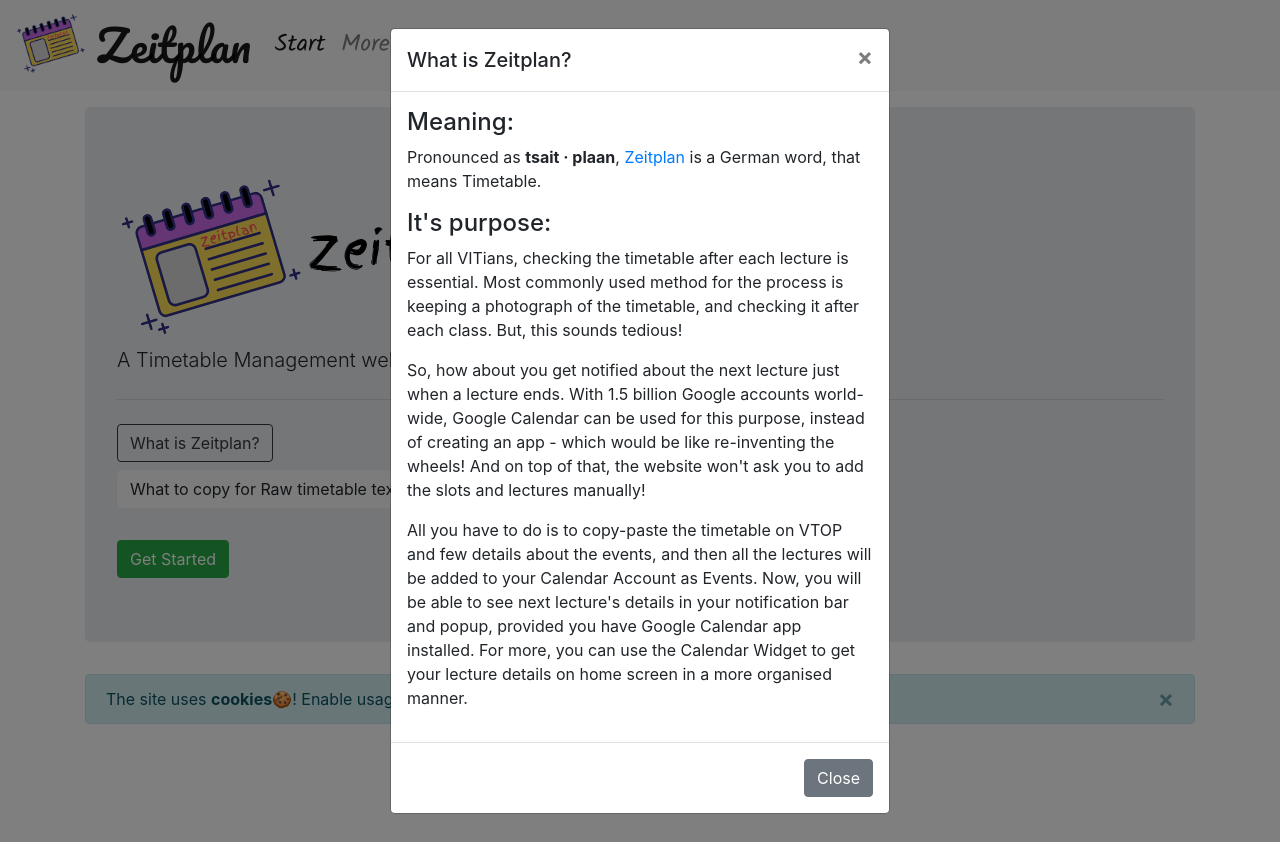
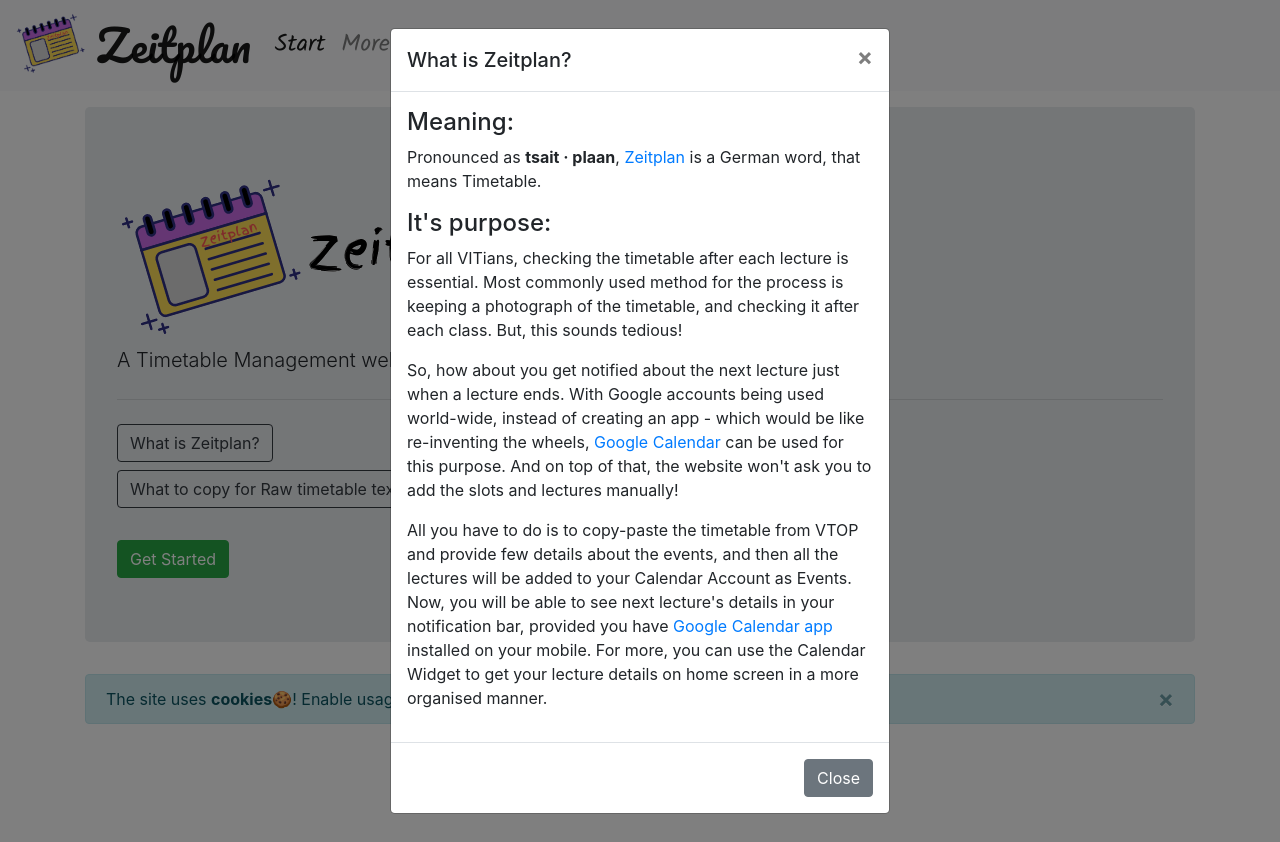
Before and after one commit to RAvengineer/Zeitplan, a Flask app: page / in a window 1280 px wide, after a click on "What is Zeitplan?". Run offline with Flask 2, Linux system fonts and the light colour scheme; some libraries are stand-ins or nearby versions.

Commit message:
home.html: Modify design

```diff
--- a/Zeitplan/templates/home.html
+++ b/Zeitplan/templates/home.html
@@ -34,11 +34,11 @@
                     For all VITians, checking the timetable after each lecture is essential. Most commonly used method for the process is keeping a photograph of the timetable, and checking it after each class. But, this sounds tedious!
                 </p>
                 <p>
-                    So, how about you get notified about the next lecture just when a lecture ends. With 1.5 billion Google accounts world-wide, Google Calendar can be used for this purpose, instead of creating an app - which would be like re-inventing the wheels! And on top of that, the website won't ask you to add the slots and lectures manually!
+                    So, how about you get notified about the next lecture just when a lecture ends. With Google accounts being used world-wide, instead of creating an app - which would be like re-inventing the wheels, <a href="https://calendar.google.com/">Google Calendar</a> can be used for this purpose. And on top of that, the website won't ask you to add the slots and lectures manually!
                 </p>
                 <p>
-                    All you have to do is to copy-paste the timetable on VTOP and few details about the events, and then all the lectures will be added to your Calendar Account as Events.
-                    Now, you will be able to see next lecture's details in your notification bar and popup, provided you have Google Calendar app installed.
+                    All you have to do is to copy-paste the timetable from VTOP and provide few details about the events, and then all the lectures will be added to your Calendar Account as Events.
+                    Now, you will be able to see next lecture's details in your notification bar, provided you have <a href="https://play.google.com/store/apps/details?id=com.google.android.calendar">Google Calendar app</a> installed on your mobile.
                     For more, you can use the Calendar Widget to get your lecture details on home screen in a more organised manner.
                 </p>
             </div>
@@ -49,7 +49,7 @@
         </div>
         </div>
         <p>
-            <button class="btn btn-light mt-2" type="button" data-toggle="collapse" data-target="#collapseExample" aria-expanded="false" aria-controls="collapseExample">
+            <button class="btn btn-outline-dark mt-2" type="button" data-toggle="collapse" data-target="#collapseExample" aria-expanded="false" aria-controls="collapseExample">
                 What to copy for Raw timetable text?
             </button>
         </p>
```
